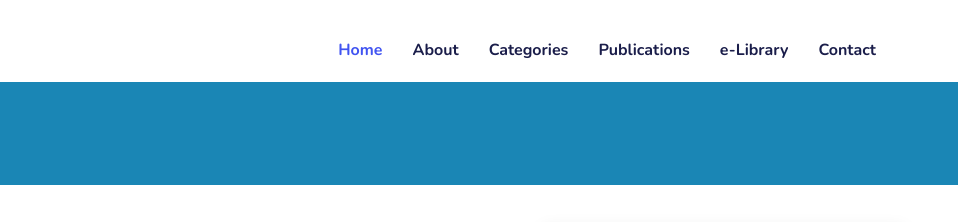
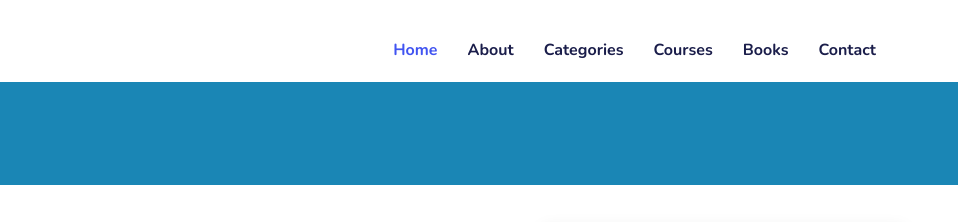
Before and after one commit to ALLANKAKAI/Mandatheque2022, a plain HTML site: page books.html in a window 1280 px wide. Shown: the top 222 px of the page, 322-1280 px from the left. Drawn offline with nearby package versions, Linux system fonts and the light colour scheme.

Commit message:
courses edits

```diff
--- a/books.html
+++ b/books.html
@@ -48,8 +48,8 @@
           <li><a class="nav-link scrollto active" href="index.html">Home</a></li>
           <li><a class="nav-link scrollto" href="index.html">About</a></li>
           <li><a class="nav-link scrollto" href="index.html">Categories</a></li>
-          <li><a href="blog.html">Publications</a></li>
-          <li><a href="books.html">e-Library</a></li>
+          <li><a href="courses.html">Courses</a></li>
+          <li><a href="books.html">Books</a></li>
           <li><a class="nav-link scrollto" href="#contact">Contact</a></li>
         </ul>
         <i class="bi bi-list mobile-nav-toggle"></i>
```
Also changed, not shown: aboutus.html (+2 -2 lines), academics.html (+2 -2 lines), business.html (+2 -2 lines), cuisine.html (+2 -2 lines), digital.html (+2 -2 lines), food.html (+2 -2 lines), index.html (+1 -1 lines).
